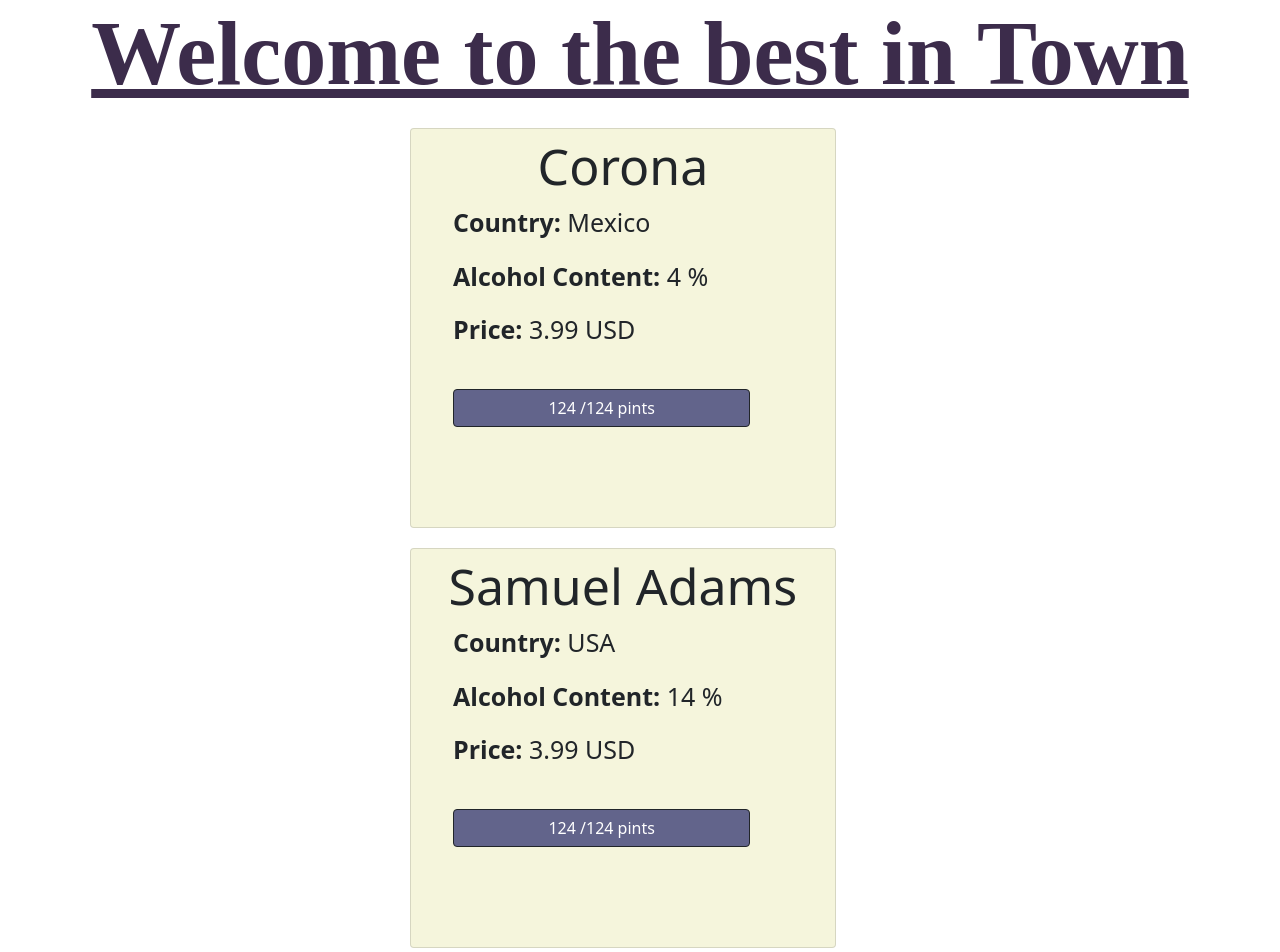
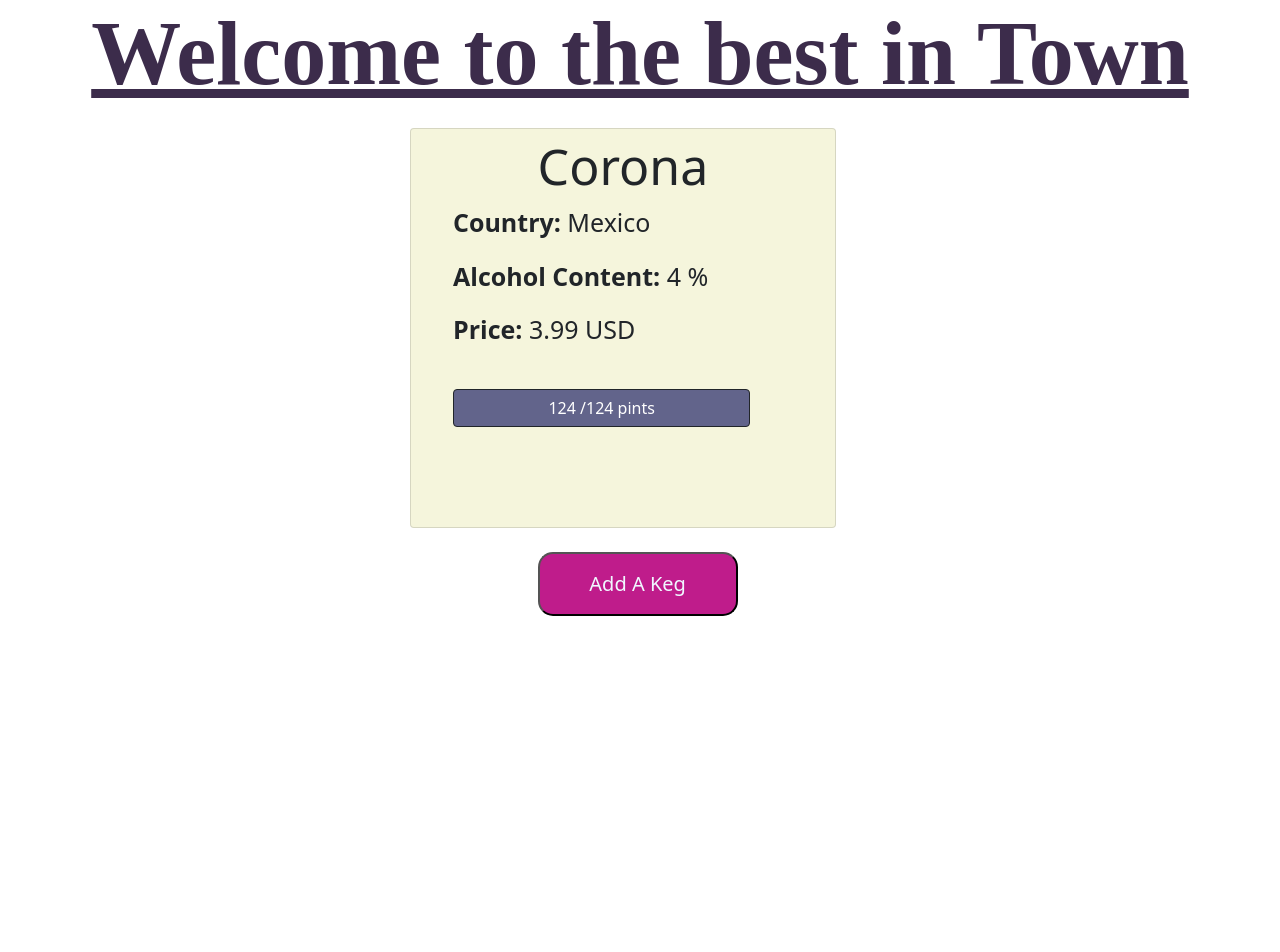
Before and after one commit to MeronTekie/tap-room-react, a React (Create React App) app: page / in a window 1280 px wide. Shown: the top 952 px of the page. After the commit the page ends 800 px from the top, so only its background shows below. Built offline with nearby package versions, Linux system fonts and the light colour scheme.

Commit message:
Modify the list

```diff
--- a/src/components/KegControl/KegControl.js
+++ b/src/components/KegControl/KegControl.js
@@ -20,23 +20,7 @@
           type:'Pilsner',
           price:3,
           pints:124
-        },
-        {
-          name: 'Samuel Adams',
-          country:'USA',
-          alcoholContent:14,
-          type:'Lager',
-          price:3,
-          pints:124
-        },
-        {
-          name: 'Stella',
-          country:'Belgium',
-          alcoholContent:14,
-          type:'Draft',
-          price:3,
-          pints:124
-        },
+        }
       ],
       selectedKeg:null,
       edit:false
--- a/src/components/KegDetails/KegDetails.css
+++ b/src/components/KegDetails/KegDetails.css
@@ -12,6 +12,8 @@
 .text{
   margin-left: 10%;
 }
-.buttons{
-  margin-left: 40%;
+.buttons-2{
+  margin-top: 5%;
+  margin-left: 7%;
+  margin-right: 7%;
 }
--- a/src/components/KegDetails/KegDetails.js
+++ b/src/components/KegDetails/KegDetails.js
@@ -15,17 +15,18 @@
 						<div className="col-8 text">
 							<h3>Name:{keg.name}</h3>
 							<h3>Type:{keg.type}</h3>
-							<p>Price:{keg.price}</p>
-							<p>Alcohol:{keg.alcoholContent} % </p>
-							<p>Pints:{keg.pints}</p>
+							<h3>Price:{keg.price}</h3>
+							<h3>Alcohol:{keg.alcoholContent} % </h3>
 						</div>
-					  <div className="buttons">
-							<div >
-								<button className="btn btn-primary col-6" onClick={props.onClickingEdit}>Update </button>
-								<button  className="btn btn-success col-6" onClick={()=>onClickingDecrement(keg.id)}>Sell</button>
-							</div>
-							<div>
-								<button  className="btn btn-danger col-12" onClick={() => onClickingDelete(keg.id)}>Delete</button>
+						<div className="row-12">
+							<div className="buttons-2">
+								<div >
+									<button className="btn btn-primary col-6" onClick={props.onClickingEdit}>Update </button>
+									<button  className="btn btn-success col-6" onClick={()=>onClickingDecrement(keg.id)}>Sell Beer</button>
+								</div>
+								<div>
+									<button  className="btn btn-danger col-12" onClick={() => onClickingDelete(keg.id)}>Delete</button>
+								</div>
 							</div>
 						</div>
 					</div>
```
